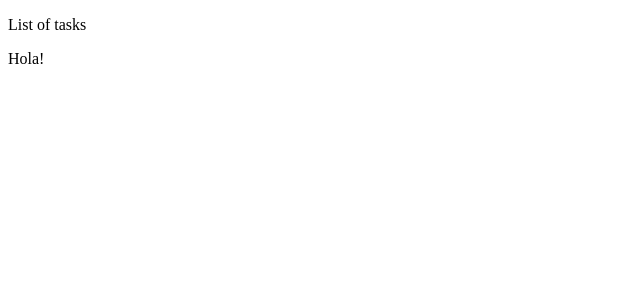
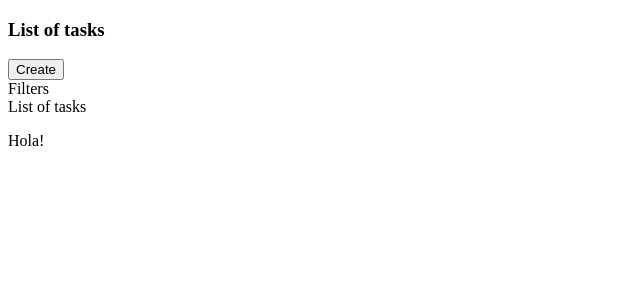
Before and after one commit to protio99/velaio-to-do, an Angular app: page / in a window 1280 px wide. Shown: the top 300 px of the page, without its empty margins (0-640 px from the left). Built offline with nearby package versions, Linux system fonts and the light colour scheme.

Commit message:
list component html structure

```diff
--- a/src/app/domains/tasks/pages/list/list.component.html
+++ b/src/app/domains/tasks/pages/list/list.component.html
@@ -1,2 +1,13 @@
-<p>List of tasks</p>
-<app-task></app-task>
+<div>
+  <header>
+    <h3>List of tasks</h3>
+    <button>Create</button>
+  </header>
+  <section>
+    <div>Filters</div>
+    <div>
+      List of tasks
+      <app-task></app-task>
+    </div>
+  </section>
+</div>
```
